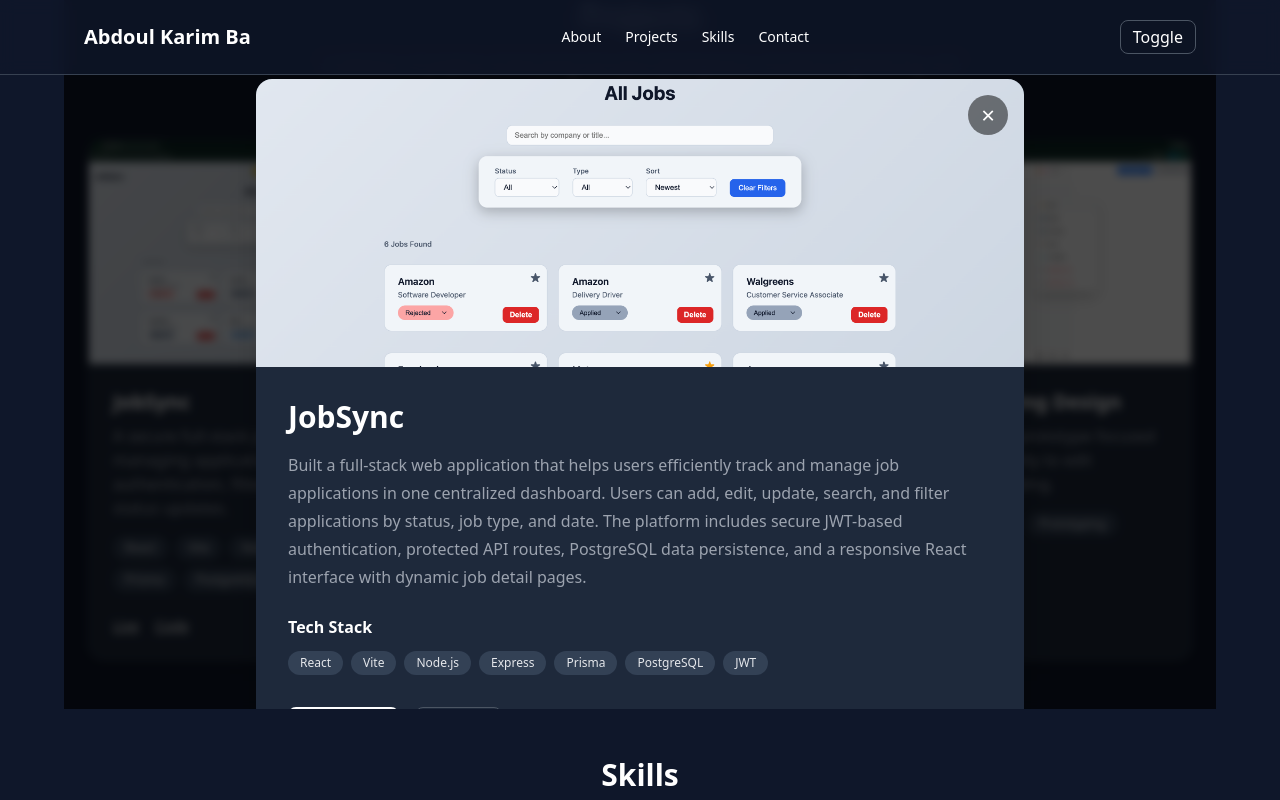
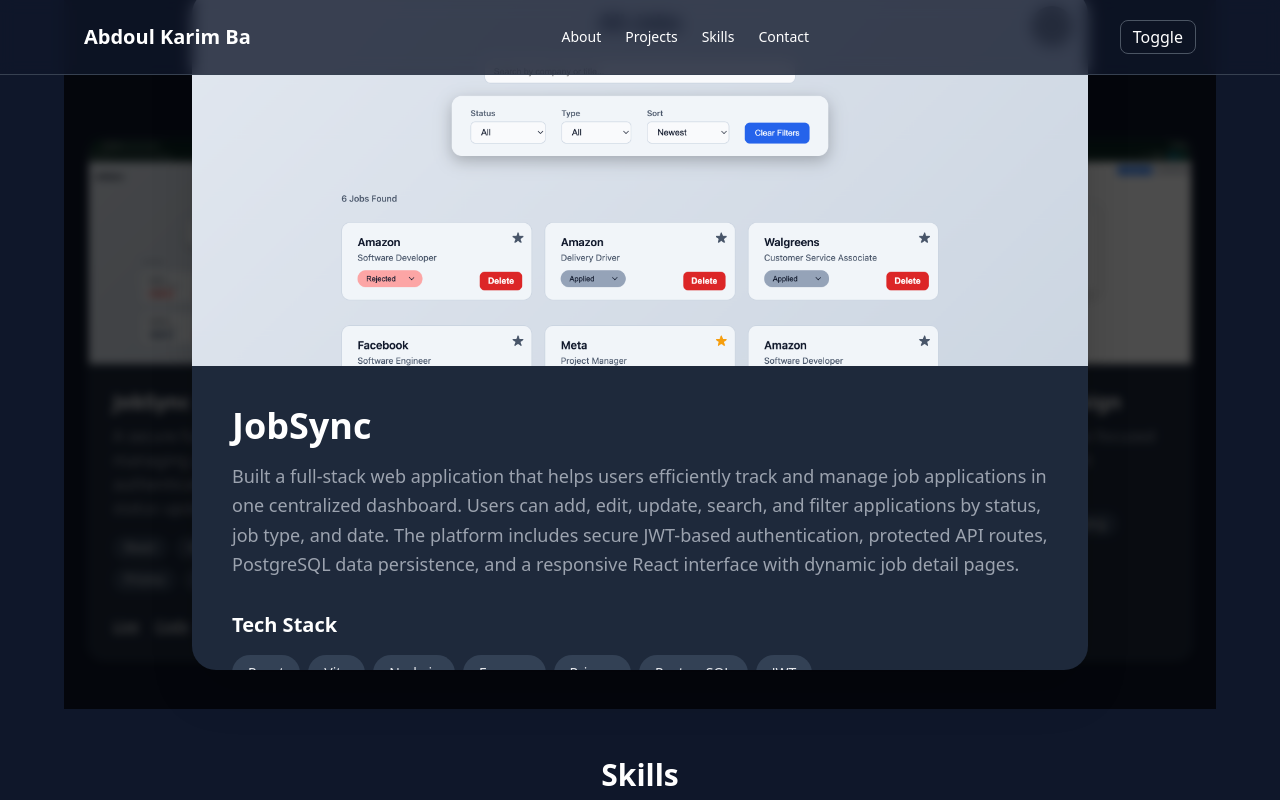
Before and after one commit to abdoulk30/my-portfolio, a React (Vite) app: page / in a window 1280 px wide. Both pictures are taken after a click on the element 261 px from the left and 1302 px from the top of the page. Shown: the part 902-1702 px from the top of the page. Built offline with nearby package versions, Linux system fonts and the light colour scheme.

Commit message:
Fixed and completed project modals with scroll function and full screen on images

```diff
--- a/src/components/ProjectModal.jsx
+++ b/src/components/ProjectModal.jsx
@@ -1,100 +1,105 @@
-import { useEffect } from "react";
+import { useEffect, useState } from "react";
 
 export default function ProjectModal({ project, onClose }) {
+  const [isZoomed, setIsZoomed] = useState(false);
+
   useEffect(() => {
     if (!project) return;
-
     const handleEsc = (e) => {
       if (e.key === "Escape") {
-        onClose();
+        if (isZoomed) setIsZoomed(false);
+        else onClose();
       }
     };
-
     document.addEventListener("keydown", handleEsc);
-    document.body.style.overflow = "hidden";
-
-    return () => {
-      document.removeEventListener("keydown", handleEsc);
-      document.body.style.overflow = "auto";
-    };
-  }, [project, onClose]);
+    return () => document.removeEventListener("keydown", handleEsc);
+  }, [project, onClose, isZoomed]);
 
   if (!project) return null;
 
   return (
+    <div className="fixed inset-0 z-50 flex items-center justify-center pointer-events-none">
       <div
+        className="absolute inset-0 bg-black/70 backdrop-blur-sm pointer-events-auto"
         onClick={onClose}
-      className="fixed inset-0 z-50 overflow-y-auto bg-black/70 backdrop-blur-sm px-4 py-32"
-    >
+      />
+
       <div
         onClick={(e) => e.stopPropagation()}
-        /* Changed bg-slate-800 to bg-white dark:bg-slate-800 and added text-primary */
-        className="relative w-full max-w-3xl mx-auto rounded-2xl bg-white dark:bg-slate-800 shadow-2xl overflow-hidden text-primary"
+        className="relative z-10 w-[80%] max-w-4xl max-h-[85vh]
+                   overflow-y-auto rounded-3xl bg-white dark:bg-slate-800
+                   shadow-2xl text-primary animate-slide-up
+                   pointer-events-auto scrollbar-hide"
       >
+
+        {/* STICKY BUTTON */}
+        <div className="sticky top-0 right-0 z-[60] flex justify-end p-4 pointer-events-none">
           <button
             onClick={onClose}
-          className="absolute top-4 right-4 z-10 flex h-10 w-10 items-center justify-center rounded-full bg-black/50 text-2xl text-white transition hover:bg-black/70"
+            className="flex h-10 w-10 items-center justify-center
+                       rounded-full bg-black/50 text-2xl text-white
+                       backdrop-blur-md transition hover:bg-black/70
+                       hover:scale-110 active:scale-95 pointer-events-auto"
           >
             ×
           </button>
+        </div>
 
+        {/* IMAGE CONTAINER: With hover effects and zoom cursor */}
+        <div className="-mt-20">
           <img
             src={project.image}
             alt={project.title}
-          className="h-72 w-full object-cover"
+            onClick={() => setIsZoomed(true)}
+            className="h-64 sm:h-96 w-full object-cover rounded-t-3xl cursor-zoom-in transition-opacity hover:opacity-90"
           />
+        </div>
 
-        <div className="p-8">
-          <h2 className="mb-4 text-3xl font-semibold">
-            {project.title}
-          </h2>
-
-          <p className="mb-6 text-secondary leading-7">
-            {project.fullDescription}
-          </p>
+        {/* CONTENT AREA */}
+        <div className="p-6 sm:p-10">
+          <h2 className="mb-4 text-3xl sm:text-4xl font-bold">{project.title}</h2>
+          <p className="mb-8 text-secondary text-lg leading-relaxed">{project.fullDescription}</p>
 
           <div className="mb-8">
-            <h3 className="mb-3 font-semibold">Tech Stack</h3>
+            <h3 className="mb-4 text-xl font-semibold">Tech Stack</h3>
             <div className="flex flex-wrap gap-2">
               {project.tech.map((tech, index) => (
-                /* Using your 'tag' class from index.css */
-                <span
-                  key={index}
-                  className="tag"
-                >
-                  {tech}
-                </span>
+                <span key={index} className="tag px-4 py-2 text-sm">{tech}</span>
               ))}
             </div>
           </div>
 
-          <div className="flex gap-4">
+          <div className="flex gap-4 pb-4">
             {project.live && (
-              <a
-                href={project.live}
-                target="_blank"
-                rel="noopener noreferrer"
-                /* Made button adaptive: dark in light mode, light in dark mode */
-                className="rounded-lg bg-gray-900 text-white dark:bg-white dark:text-black px-4 py-2 font-medium transition hover:opacity-90"
-              >
+              <a href={project.live} target="_blank" rel="noopener noreferrer" className="rounded-xl bg-gray-900 text-white dark:bg-white dark:text-black px-6 py-3 font-semibold transition hover:scale-105 active:scale-95">
                 Live Demo
               </a>
             )}
-
             {project.github && (
-              <a
-                href={project.github}
-                target="_blank"
-                rel="noopener noreferrer"
-                /* Replaced hardcoded slate borders with adaptive button classes */
-                className="button px-4 py-2 font-medium transition"
-              >
+              <a href={project.github} target="_blank" rel="noopener noreferrer" className="button px-6 py-3 font-semibold transition hover:scale-105 active:scale-95">
                 GitHub
               </a>
             )}
           </div>
         </div>
       </div>
+
+      {/* FULL SCREEN IMAGE OVERLAY */}
+      {isZoomed && (
+        <div
+          className="fixed inset-0 z-[100] flex items-center justify-center bg-black/95 p-4 pointer-events-auto cursor-zoom-out"
+          onClick={() => setIsZoomed(false)}
+        >
+          <img
+            src={project.image}
+            alt={project.title}
+            className="max-w-full max-h-full rounded-lg shadow-2xl animate-in fade-in zoom-in duration-300"
+          />
+          <button className="absolute top-10 right-10 text-white text-4xl font-light hover:text-gray-300">
+            ×
+          </button>
+        </div>
+      )}
     </div>
   );
 }
--- a/src/index.css
+++ b/src/index.css
@@ -18,7 +18,32 @@ html {
   scroll-behavior: smooth;
 }
 
-/* 🔥 Reusable UI system */
+
+@layer utilities {
+  @keyframes slideUp {
+    from {
+      transform: translateY(100px);
+      opacity: 0;
+    }
+    to {
+      transform: translateY(0);
+      opacity: 1;
+    }
+  }
+
+  .animate-slide-up {
+    animation: slideUp 0.4s ease-out forwards;
+  }
+
+  /* Optional: Hides scrollbar for a cleaner look while allowing scrolling */
+  .scrollbar-hide::-webkit-scrollbar {
+    display: none;
+  }
+  .scrollbar-hide {
+    -ms-overflow-style: none;
+    scrollbar-width: none;
+  }
+}
 
 @layer components {
 
```
Lines whose indentation alone changed are shown as unchanged.
